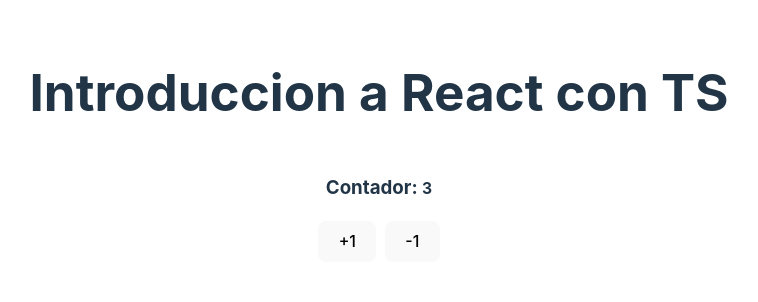
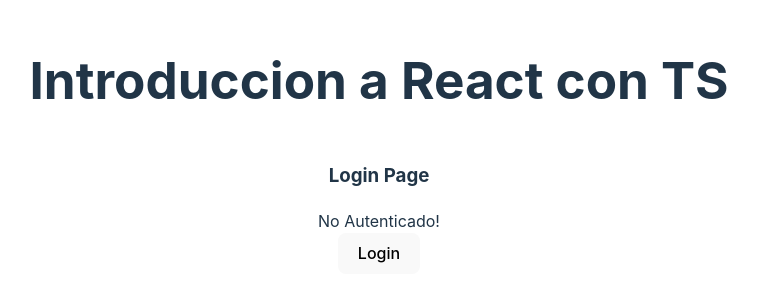
Before and after one commit to Lautaro261/react-foundation, a React (Vite) app: page / in a window 1280 px wide. Shown: the part 254-556 px from the top of the page, without its empty margins (261-1019 px from the left). Built offline with nearby package versions, Linux system fonts and the light colour scheme.

Commit message:
Zustand - login y logout

```diff
--- a/package.json
+++ b/package.json
@@ -11,7 +11,8 @@
   },
   "dependencies": {
     "react": "^18.3.1",
-    "react-dom": "^18.3.1"
+    "react-dom": "^18.3.1",
+    "zustand": "^4.5.5"
   },
   "devDependencies": {
     "@eslint/js": "^9.9.0",
--- a/src/App.tsx
+++ b/src/App.tsx
@@ -1,7 +1,7 @@
 //import { BasicFunctions } from "./typescript"
 //import { Counter } from "./components"
-import { CounterWithHook } from "./components"
-
+//import { CounterWithHook } from "./components"
+import { LoginPage } from "./components"
 
 function App() {
 
@@ -11,7 +11,8 @@ function App() {
         {/* <BasicTypes/> */}
         {/* <ObjectLiterals/> */}
        {/*  <BasicFunctions/> */}
-       <CounterWithHook/>
+       {/* <CounterWithHook/> */}
+       <LoginPage/>
     </main>
   )
 }
--- /dev/null
+++ b/src/components/LoginPage.tsx
@@ -0,0 +1,38 @@
+import { useEffect } from "react";
+import { useAuthStore } from "../store/auth.store";
+
+export const LoginPage = () => {
+  const authStatus = useAuthStore((state) => state.status);
+  const user = useAuthStore((state) => state.user);
+  const login = useAuthStore((state) => state.login);
+  const logout = useAuthStore((state) => state.logout);
+
+  useEffect(() => {
+    setTimeout(() => {
+      logout();
+    }, 1500);
+  }, []);
+
+  if (authStatus === "checking") {
+    return <h3> Loading... Perro</h3>;
+  }
+
+  return (
+    <>
+      <h3>Login Page</h3>
+      {authStatus === "authenticated" ? (
+        <div>Autenticado como : {JSON.stringify(user, null, 2)}</div>
+      ) : (
+        <div>No Autenticado!</div>
+      )}
+
+      {authStatus === "authenticated" ? (
+        <button onClick={logout}>Logout</button>
+      ) : (
+        <button onClick={() => login("fernando@gmail.com", "123fernando")}>
+          Login
+        </button>
+      )}
+    </>
+  );
+};
--- a/src/components/index.ts
+++ b/src/components/index.ts
@@ -1,3 +1,3 @@
-
-export * from './Counter';
-export * from './CounterWithHook';
+export * from "./Counter";
+export * from "./CounterWithHook";
+export * from "./LoginPage";
--- /dev/null
+++ b/src/store/auth.store.ts
@@ -0,0 +1,38 @@
+import { create } from "zustand";
+
+interface AuthState {
+  status: "authenticated" | "unauthenticated" | "checking";
+  token?: string;
+  user?: {
+    name: string;
+    email: string;
+  };
+
+  login: (email: string, password: string) => void;
+  logout: () => void;
+}
+
+export const useAuthStore = create<AuthState>()((set) => ({
+  status: "checking",
+  token: undefined,
+  user: undefined,
+
+  login: (email: string, password: string) => {
+    set({
+      status: "authenticated",
+      token: "ABC123",
+      user: {
+        name: "Fernando",
+        email: email,
+      },
+    });
+  },
+
+  logout: () => {
+    set({
+      status: "unauthenticated",
+      token: undefined,
+      user: undefined,
+    });
+  },
+}));
```
Also changed, not shown: 1 other file (tests, documents, lock files or other folders).
